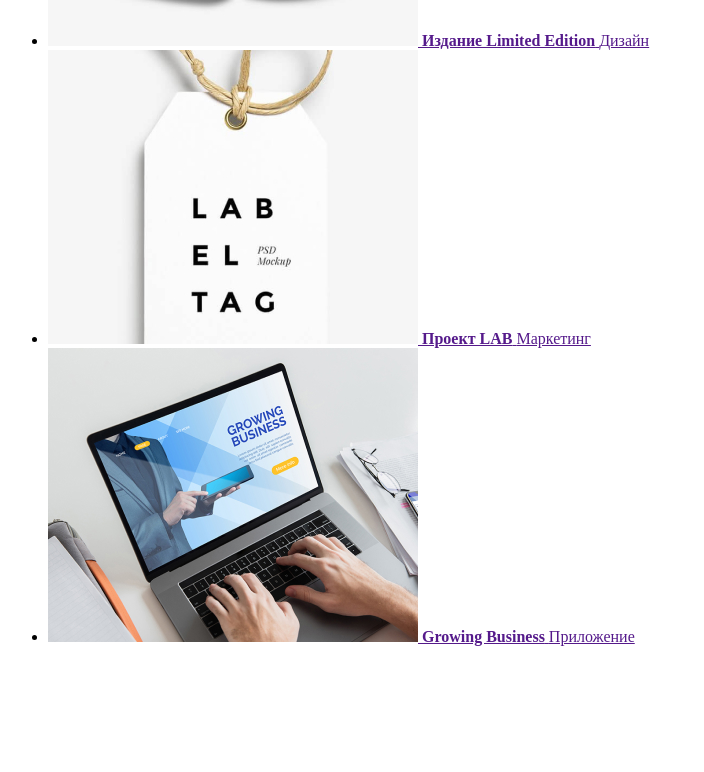
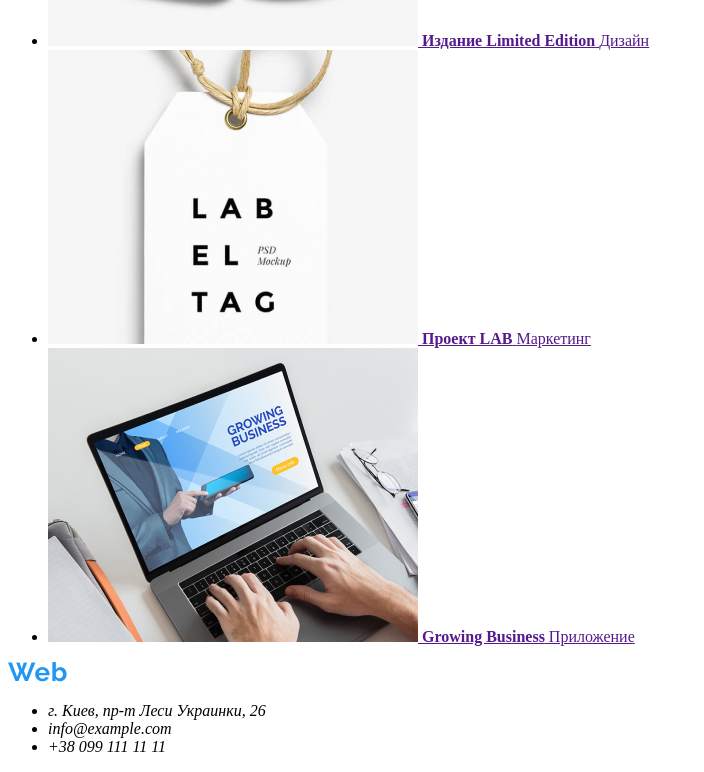
Before and after one commit to IvanBalia/goit-markup-hw-02, a plain HTML site: page portfolio.html in a window 1280 px wide. Shown: the part 2327-3099 px from the top of the page, without its empty margins (0-704 px from the left). Before the commit the page ends 2989 px from the top, so only its background shows below. Drawn offline with Linux system fonts and the light colour scheme.

Commit message:
portfolio with footer

```diff
--- a/portfolio.html
+++ b/portfolio.html
@@ -138,7 +138,14 @@
         </section>
     </main>
     <footer>
-
-    </footer>
+    <img src="./images/WebStudio.png" alt="logo WebStudio">
+    <address>
+        <ul>
+            <li>г. Киев, пр-т Леси Украинки, 26</li>
+            <li>info@example.com</li>
+            <li>+38 099 111 11 11</li>
+        </ul>
+    </address>
+</footer>
 </body>
 </html>
```
